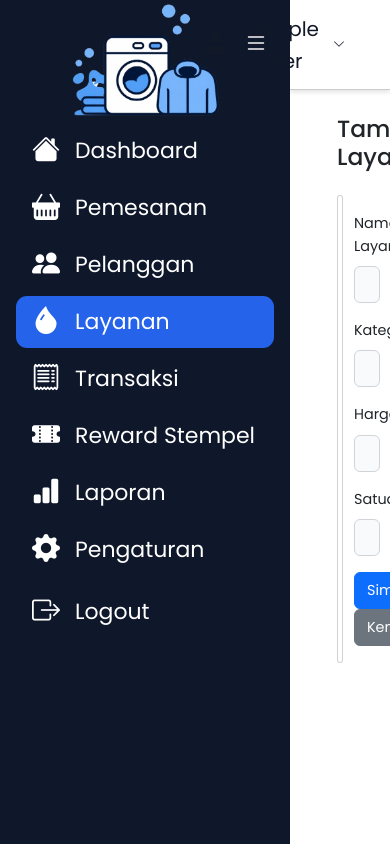
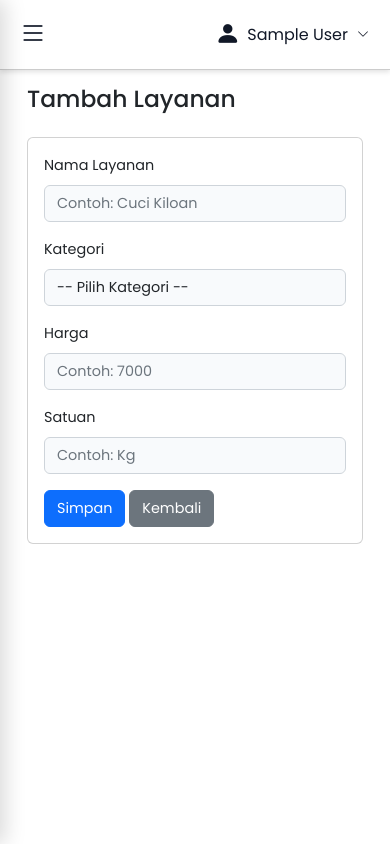
Before and after one commit to B4Askara/laundry-app, a Laravel app: page /layanan/create in a window 390 px wide; the page is wider, and only the part inside the window is pictured. Run offline with Laravel 10, Linux system fonts and the light colour scheme; the visitor is signed in with stand-in values (Sample User, id 1); style sheets or scripts are compiled from the project's sources; parts of the project's set-up code (start-up, migrations or seed data) failed here and were passed over.

Commit message:
Add responsive sidebar toggle for mobile and tablet

```diff
--- a/resources/sass/app.scss
+++ b/resources/sass/app.scss
@@ -298,7 +228,8 @@ body {
     padding: 20px 16px;
     box-sizing: border-box;
     position: relative;
-    transition: width 0.3s ease;
+    transition: width 0.3s ease, transform 0.3s ease;
+    z-index: 1050;
 }
 
 .sidebar-logo {
@@ -326,25 +256,22 @@ body {
 }
 
 .sidebar-item {
-    height: 52px;
+    min-height: 52px;
     padding: 0 14px;
     border-radius: 11px;
-
     display: flex;
     align-items: center;
     gap: 13px;
-
     color: #ffffff;
     text-decoration: none;
-
     font-size: 22px;
     font-weight: 400;
-
     transition: 0.3s ease;
 }
 
 .sidebar-item i {
     width: 32px;
+    flex-shrink: 0;
     font-size: 28px;
     text-align: center;
 }
@@ -364,6 +291,10 @@ body {
     color: #ffffff;
     border: none;
     outline: none;
+    width: 100%;
+    text-align: left;
+    font-family: inherit;
+    cursor: pointer;
 }
 
 .sidebar-logout:hover,
@@ -406,12 +332,7 @@ body {
     display: flex;
     align-items: center;
     gap: 12px;
-
     font-size: 25px;
-}
-
-.topbar-user i {
-    font-size: 43px;
 }
 
 
@@ -618,22 +532,19 @@ body {
 
 .topbar-user-wrapper {
     position: relative;
+    flex-shrink: 0;
 }
 
 .topbar-user {
     border: none;
     background: transparent;
-
     display: flex;
     align-items: center;
     gap: 12px;
-
     font-family: 'Poppins', sans-serif;
     font-size: 20px;
-
     color: #111827;
     cursor: pointer;
-
     padding: 8px 10px;
     border-radius: 10px;
 }
@@ -851,20 +723,26 @@ body {
     transform: translateX(50%);
 }
 
-
-/* =========================================
-   TOMBOL SIDEBAR DI TOPBAR
-========================================= */
+/* TOMBOL SIDEBAR DI TOPBAR */
 
 .mobile-sidebar-toggle {
     display: none;
-
     border: none;
     background: transparent;
-
     font-size: 28px;
     color: #111827;
+    cursor: pointer;
+    padding: 5px;
+    align-items: center;
+    justify-content: center;
+}
 
+/* LAPISAN GELAP DI BELAKANG SIDEBAR HP/TABLET */
+
+.sidebar-overlay {
+    display: none;
+    border: none;
+    padding: 0;
     cursor: pointer;
 }
 
@@ -873,9 +751,286 @@ body {
    RESPONSIVE DASHBOARD
 ========================================= */
 
+/* LAPTOP KECIL DAN TABLET LANDSCAPE */
+
+@media (max-width: 1100px) {
+    .dashboard-stats {
+        grid-template-columns: repeat(2, minmax(0, 1fr));
+    }
+
+    .sidebar {
+        width: 250px;
+    }
+
+    .sidebar-item {
+        font-size: 19px;
+    }
+
+    .dashboard-content {
+        padding: 24px;
+    }
+
+    .dashboard-topbar {
+        padding: 0 24px;
+    }
+}
+
+
+/* TABLET PORTRAIT */
+
 @media (max-width: 900px) {
+    .sidebar {
+        position: fixed;
+        top: 0;
+        left: 0;
+        bottom: 0;
+        width: 280px;
+        max-width: 85vw;
+        min-height: 100vh;
+        height: 100vh;
+        overflow-y: auto;
+        transform: translateX(-100%);
+        transition: transform 0.3s ease;
+        box-shadow: 5px 0 20px rgba(0, 0, 0, 0.15);
+    }
 
+    .dashboard-wrapper.mobile-sidebar-open .sidebar {
+        transform: translateX(0);
+    }
+
+    .dashboard-wrapper.sidebar-collapsed .sidebar {
+        width: 280px;
+    }
+
+    .dashboard-wrapper.sidebar-collapsed .sidebar-logo {
+        margin-top: 0;
+    }
+
+    .dashboard-wrapper.sidebar-collapsed .sidebar-logo img {
+        width: 200px;
+        height: 150px;
+    }
+
+    .dashboard-wrapper.sidebar-collapsed .sidebar-item {
+        justify-content: flex-start;
+        padding: 0 14px;
+    }
+
+    .dashboard-wrapper.sidebar-collapsed .sidebar-item span {
+        display: inline;
+    }
+
+    .dashboard-wrapper.sidebar-collapsed .sidebar-item i {
+        width: 32px;
+        font-size: 28px;
+    }
+
+    .sidebar-toggle {
+        display: none;
+    }
+
+    .mobile-sidebar-toggle {
+        display: flex;
+    }
+
+    .dashboard-topbar {
+        justify-content: space-between;
+        height: 80px;
+        padding: 0 22px;
+    }
+
+    .dashboard-content {
+        padding: 22px;
+    }
+
+    .sidebar-overlay {
+        display: block;
+        position: fixed;
+        inset: 0;
+        background: rgba(15, 23, 42, 0.45);
+        opacity: 0;
+        visibility: hidden;
+        pointer-events: none;
+        transition: opacity 0.3s ease, visibility 0.3s ease;
+        z-index: 1040;
+    }
+
+    .dashboard-wrapper.mobile-sidebar-open .sidebar-overlay {
+        opacity: 1;
+        visibility: visible;
+        pointer-events: auto;
+    }
+}
+
+
+/* HP */
+
+@media (max-width: 600px) {
+    .dashboard-stats {
+        grid-template-columns: 1fr;
+        gap: 14px;
+        margin-bottom: 25px;
+    }
+
+    .dashboard-header {
+        align-items: flex-start;
+        flex-direction: column;
+        gap: 15px;
+    }
+
+    .dashboard-header h1 {
+        font-size: 24px;
+    }
+
+    .dashboard-header p {
+        font-size: 15px;
+    }
+
+    .btn-new-order {
+        width: 100%;
+        min-height: 46px;
+        font-size: 16px;
+    }
+
+    .dashboard-content {
+        padding: 18px 14px;
+    }
+
+    .dashboard-topbar {
+        height: 70px;
+        padding: 0 14px;
+    }
+
+    .topbar-user {
+        gap: 7px;
+        font-size: 16px;
+        padding: 7px;
+    }
+
+    .topbar-user > i:first-child {
+        font-size: 25px;
+    }
+
+    .profile-popup {
+        width: 280px;
+    }
+
+    .stat-card {
+        min-height: 135px;
+    }
+
+    .stat-number {
+        margin-bottom: 15px;
+    }
+
+    .stat-title {
+        font-size: 16px;
+    }
+
+    .stat-subtitle {
+        font-size: 14px;
+    }
+
+    .transaction-title {
+        font-size: 15px;
+    }
+
+    .transaction-table {
+        min-width: 620px;
+    }
+
+    .transaction-table th,
+    .transaction-table td {
+        padding: 10px 8px;
+        font-size: 13px;
+    }
+}
+
+
+/* HP SANGAT KECIL */
+
+@media (max-width: 360px) {
+    .dashboard-content {
+        padding: 15px 10px;
+    }
+
+    .dashboard-header h1 {
+        font-size: 21px;
+    }
+
+    .mobile-sidebar-toggle {
+        font-size: 25px;
+    }
+
+    .topbar-user {
+        font-size: 14px;
+    }
+}
+
+/* =========================================
+   RESPONSIVE ORIENTATION
+========================================= */
+
+/* TABLET PORTRAIT */
+@media screen and (max-width: 900px) and (orientation: portrait) {
+    .dashboard-stats {
+        grid-template-columns: repeat(2, minmax(0, 1fr));
+    }
+
+    .sidebar {
+        width: 260px;
+    }
+}
+
+/* TABLET LANDSCAPE */
+@media screen and (max-width: 1100px) and (orientation: landscape) {
+    .dashboard-stats {
+        grid-template-columns: repeat(2, minmax(0, 1fr));
+    }
+}
+
+/* HP PORTRAIT */
+@media screen and (max-width: 600px) and (orientation: portrait) {
     .dashboard-stats {
         grid-template-columns: 1fr;
     }
+
+    .dashboard-content {
+        padding: 15px;
+    }
 }
+
+/* HP LANDSCAPE */
+@media screen and (max-width: 900px) and (orientation: landscape) {
+    .dashboard-stats {
+        grid-template-columns: repeat(2, minmax(0, 1fr));
+    }
+
+    .dashboard-content {
+        padding: 15px;
+    }
+}
+
+/* TOMBOL GARIS TIGA DI DALAM SIDEBAR */
+.mobile-sidebar-close {
+    display: none;
+}
+
+@media screen and (max-width: 900px) {
+    .mobile-sidebar-close {
+        display: flex;
+        position: absolute;
+        top: 20px;
+        right: 20px;
+        width: 40px;
+        height: 40px;
+        align-items: center;
+        justify-content: center;
+        background: transparent;
+        border: none;
+        color: #ffffff;
+        font-size: 26px;
+        cursor: pointer;
+        z-index: 10;
+    }
+}
--- a/resources/views/layouts/app.blade.php
+++ b/resources/views/layouts/app.blade.php
@@ -1,4 +1,3 @@
-
 <!doctype html>
 <html lang="{{ str_replace('_', '-', app()->getLocale()) }}">
 <head>
@@ -25,10 +24,21 @@
 <div class="dashboard-wrapper">
 
     {{-- SIDEBAR --}}
-    <aside class="sidebar">
+    <aside class="sidebar" id="sidebar">
 
-        {{-- TOMBOL TOGGLE SIDEBAR --}}
-        <button type="button" class="sidebar-toggle" id="sidebarToggle">
+        {{-- TOMBOL TOGGLE SIDEBAR DESKTOP --}}
+        <button type="button"
+                class="sidebar-toggle"
+                id="sidebarToggle"
+                aria-label="Kecilkan atau besarkan sidebar">
+            <i class="bi bi-list"></i>
+        </button>
+
+        {{-- TOMBOL GARIS TIGA HP DAN TABLET --}}
+        <button type="button"
+                class="mobile-sidebar-close"
+                id="mobileSidebarClose"
+                aria-label="Tutup menu">
             <i class="bi bi-list"></i>
         </button>
 
@@ -106,14 +116,25 @@
         </nav>
     </aside>
 
+    {{-- OVERLAY SIDEBAR MOBILE --}}
+    <button type="button"
+            class="sidebar-overlay"
+            id="sidebarOverlay"
+            aria-label="Tutup menu"></button>
+
     {{-- BAGIAN KANAN --}}
     <div class="dashboard-main">
 
         {{-- TOPBAR --}}
         <header class="dashboard-topbar">
 
-            {{-- TOMBOL SIDEBAR --}}
-            <button type="button" class="mobile-sidebar-toggle" id="mobileSidebarToggle">
+            {{-- TOMBOL SIDEBAR TABLET DAN HP --}}
+            <button type="button"
+                    class="mobile-sidebar-toggle"
+                    id="mobileSidebarToggle"
+                    aria-label="Buka menu"
+                    aria-controls="sidebar"
+                    aria-expanded="false">
                 <i class="bi bi-list"></i>
             </button>
 
```
Also changed, not shown: other parts of resources/sass/app.scss (+45 -167 lines), app/Http/Controllers/HomeController.php (+46 -1 lines), resources/js/app.js (+93 -6 lines), resources/views/home.blade.php (+23 -14 lines). Lines whose indentation alone changed are shown as unchanged.
